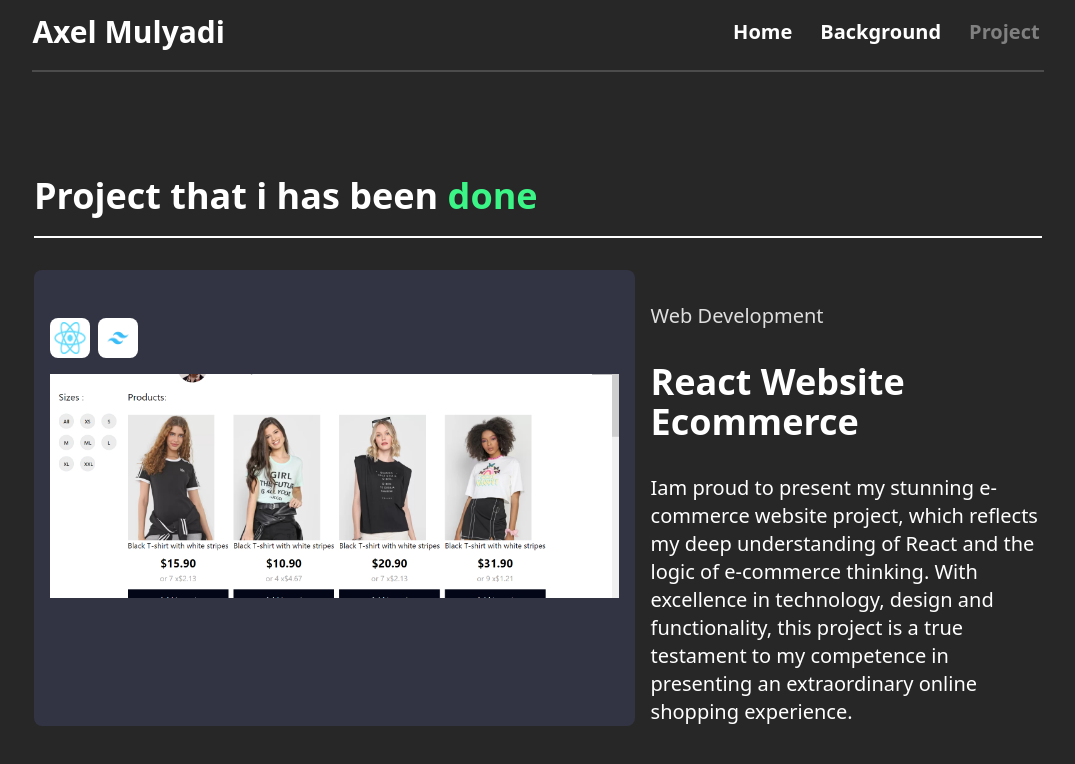
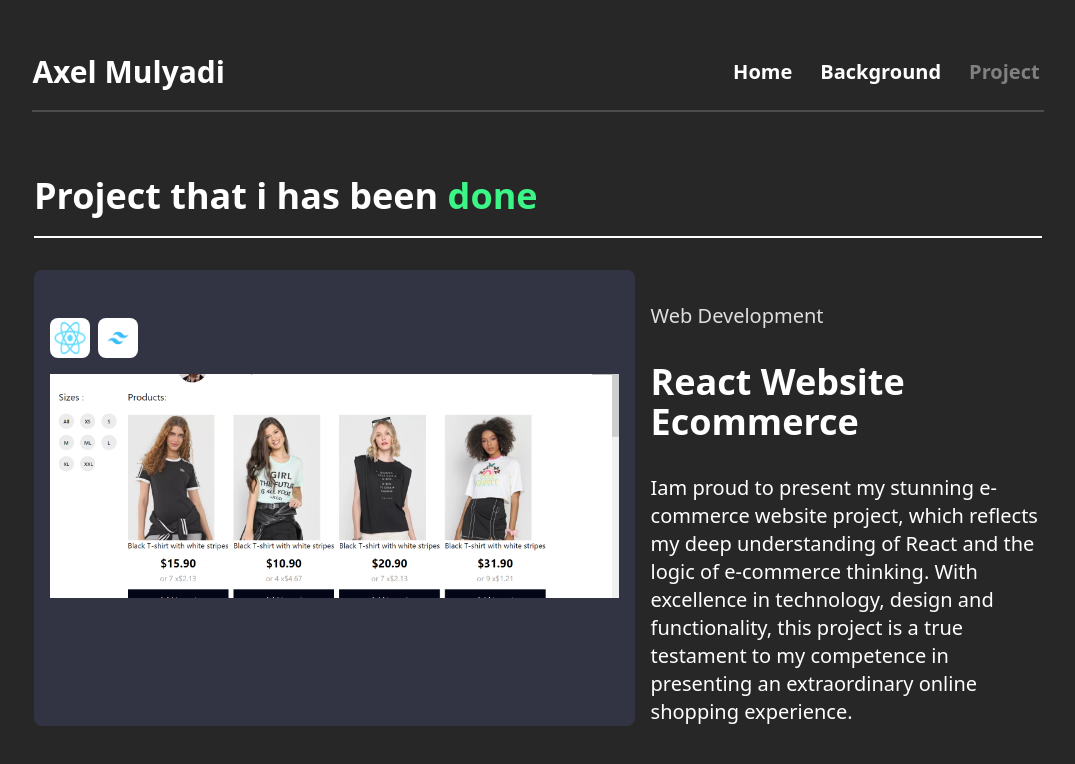
Before and after one commit to AxelMulyadi002/portfolio-website, a Next.js app: page /project in a window 1280 px wide. Shown: the top 764 px of the page, without its empty margins (102-1177 px from the left). Built offline with nearby package versions, Linux system fonts and the light colour scheme.

Commit message:
fix layout

```diff
--- a/src/components/elements/landingPage/LandingPage.js
+++ b/src/components/elements/landingPage/LandingPage.js
@@ -23,7 +23,7 @@ const LandingPage = () => {
 							<ProfileName />
 						</div>
 
-						<div className="flex w-52 gap-4 justify-center mt-8 lg:order-last m-auto flex-col  lg:w-64">
+						<div className="flex w-52 gap-4 justify-center mt-8 lg:order-last m-auto flex-col  lg:w-96">
 							<h2 className="hidden lg:block text-xl font-bold">
 								Lets Connect
 							</h2>
@@ -48,7 +48,7 @@ const LandingPage = () => {
 					</div>
 				</div>
 
-				<div className="flex flex-col items-center lg:flex-row  md:max-w-[70%] lg:gap-8 justify-evenly">
+				<div className="flex flex-col items-center lg:flex-row lg:max-w-[80%] lg:gap-8 justify-evenly">
 					<div className=" lg:w-2/5 text-center lg:text-left">
 						<h2 className="font-bold text-xl mt-8 lg:text-3xl">What I Do</h2>
 						<p className="mt-4 text-left lg:max-w-[80%] m-auto lg:m-0 lg:mt-4 lg:text-lg">
--- a/src/components/layouts/Layout.js
+++ b/src/components/layouts/Layout.js
@@ -10,15 +10,15 @@ const Layout = ({ children }) => {
 
 	return (
 		<header>
-			<div>
+			<div className="">
 				<nav className="">
-					<div className="flex p-2 lg:bg-[#272727] bg-[#232323] min-w-full items-center fixed lg:absolute lg:bottom-[90%] bottom-0 lg:z-10 flex-col md:mt-8">
+					<div className="flex p-2 lg:bg-[#272727] bg-[#232323] min-w-full items-center fixed lg:absolute lg:bottom-[85%] bottom-0 lg:z-10 flex-col">
 						<div className="flex min-w-[80%] justify-between">
 							<h1 className="hidden lg:block lg:text-3xl font-bold cursor-pointer hover:brightness-50">
 								Axel Mulyadi
 							</h1>
 
-							<ul className="flex font-semibold cursor-pointer  lg:max-w-sm  m-auto lg:m-0  gap-5">
+							<ul className="flex font-semibold cursor-pointer  lg:max-w-sm  m-auto lg:m-0 gap-5">
 								{NAV_LIST.map((nav, index) => {
 									return (
 										<div key={index}>
```
